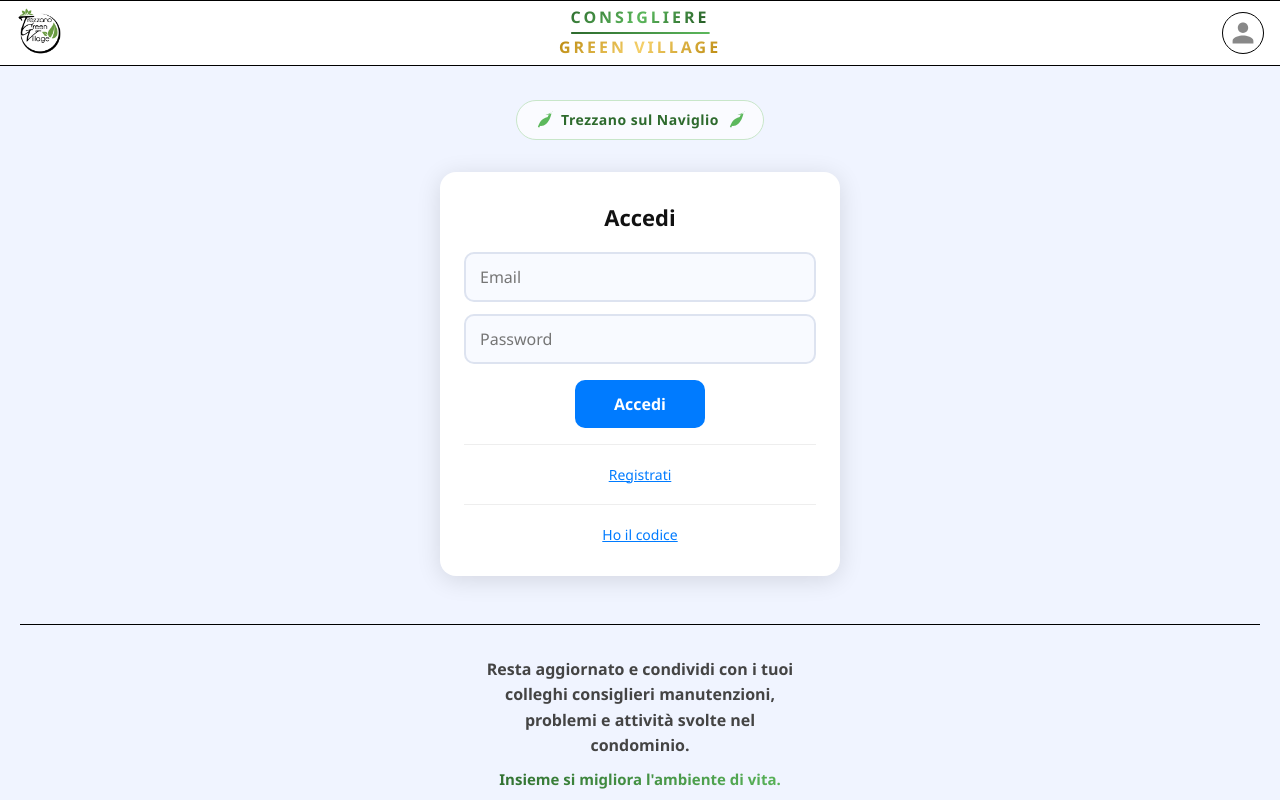
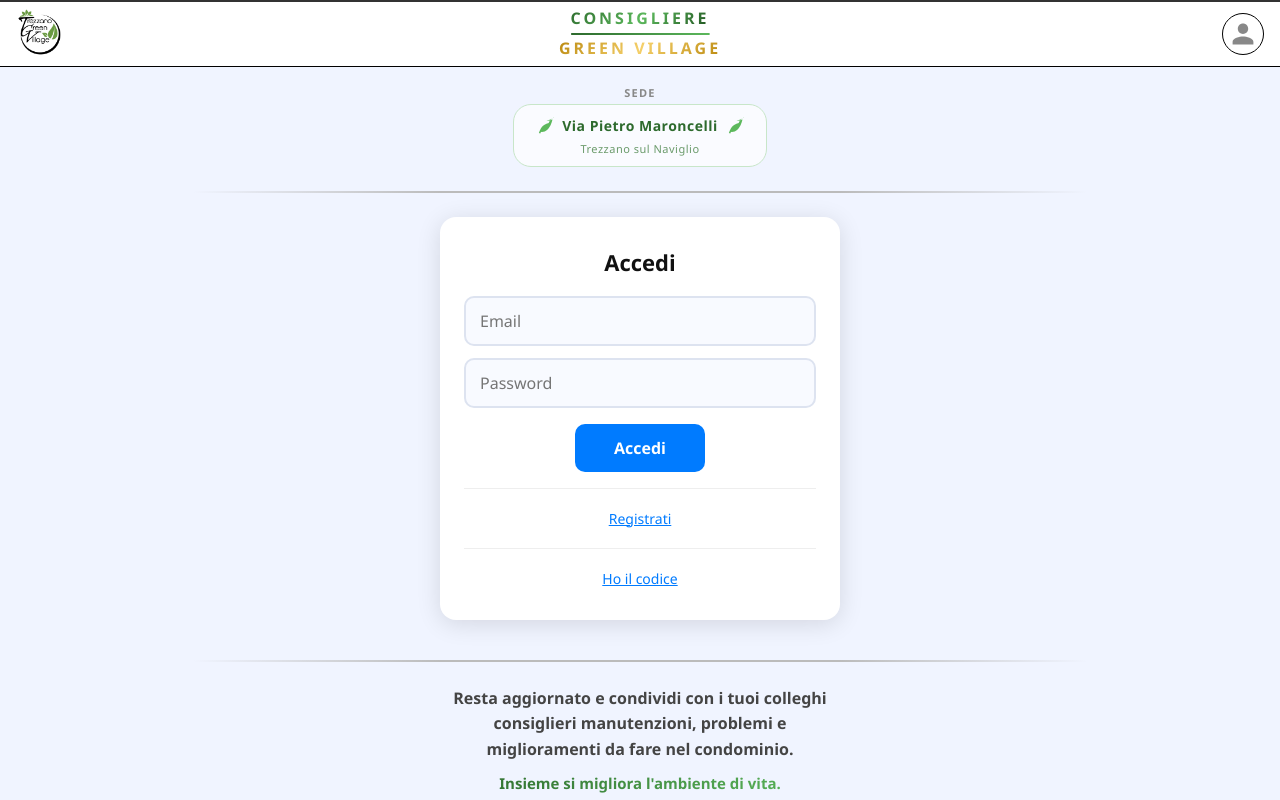
Before and after one commit to SimoAlbi28/green-village-app, a React (Vite) app: page / in a window 1280 px wide. Built offline with nearby package versions, Linux system fonts and the light colour scheme.

Commit message:
feat: enhance authentication pages with location badges and improved layout

```diff
--- a/src/App.css
+++ b/src/App.css
@@ -63,6 +63,7 @@
 
 .auth-navbar {
   z-index: 300;
+  border-top: 2px solid #333;
 }
 
 .navbar-guest-icon {
@@ -130,7 +131,7 @@ body {
   padding: 15px;
   padding-left: max(15px, env(safe-area-inset-left));
   padding-right: max(15px, env(safe-area-inset-right));
-  padding-top: calc(64px + env(safe-area-inset-top) + 20px);
+  padding-top: calc(80px + env(safe-area-inset-top) + 20px);
   padding-bottom: max(20px, env(safe-area-inset-bottom));
   max-width: 480px;
   width: 100%;
@@ -356,7 +357,7 @@ body {
   padding: 15px;
   padding-left: max(15px, env(safe-area-inset-left));
   padding-right: max(15px, env(safe-area-inset-right));
-  padding-top: calc(64px + env(safe-area-inset-top) + 20px);
+  padding-top: calc(80px + env(safe-area-inset-top) + 20px);
   padding-bottom: max(15px, env(safe-area-inset-bottom));
   margin: 0 auto;
   max-width: 480px;
@@ -1265,7 +1266,7 @@ button {
   font-size: 16px;
   color: #444;
   text-align: center;
-  max-width: 320px;
+  max-width: 380px;
   line-height: 1.6;
   margin: 0;
   font-weight: 700;
@@ -1300,17 +1301,40 @@ button {
 
 .auth-welcome-badge {
   display: flex;
-  align-items: center;
-  gap: 8px;
+  flex-direction: column;
+  align-items: center;
+  gap: 2px;
   background: rgba(255,255,255,0.7);
   border: 1px solid #c8e6c9;
-  border-radius: 24px;
-  padding: 8px 18px;
+  border-radius: 18px;
+  padding: 10px 22px 8px;
   font-size: 14px;
   font-weight: 700;
   color: #2d6a2d;
   letter-spacing: 0.5px;
-  margin: 16px 0 32px;
+  margin: 2px 0 20px;
+}
+
+.auth-badge-label {
+  font-size: 11px;
+  font-weight: 600;
+  color: #888;
+  text-transform: uppercase;
+  letter-spacing: 1.2px;
+  margin: 0;
+}
+
+.auth-badge-main {
+  display: flex;
+  align-items: center;
+  gap: 8px;
+}
+
+.auth-badge-sub {
+  font-size: 11px;
+  font-weight: 500;
+  color: #6a9a6a;
+  margin-top: 1px;
 }
 
 .auth-card {
@@ -1425,9 +1449,11 @@ button {
 
 .auth-divider-line {
   border: none;
-  border-top: 1px solid #000;
-  margin: 48px 0 32px;
-  width: 100%;
+  border-top: 2px solid #bbb;
+  border-image: linear-gradient(to right, transparent 5%, #bbb 30%, #bbb 70%, transparent 95%) 1;
+  margin: 4px 0 24px;
+  width: 80%;
+  align-self: center;
 }
 
 /* Logout bar above title */
--- a/src/pages/LoginPage.tsx
+++ b/src/pages/LoginPage.tsx
@@ -36,11 +36,16 @@ export default function LoginPage({ onGoToRegister, onGoToVerify }: LoginPagePro
 
   return (
     <div className="auth-page">
+      <div className="auth-badge-label">Sede</div>
       <div className="auth-welcome-badge">
-        <svg width="18" height="18" viewBox="0 0 24 24" fill="#5cb85c"><path d="M17 8C8 10 5.9 16.17 3.82 21.34L5.71 22l1-2.3A4.49 4.49 0 0 0 8 20C19 20 22 3 22 3c-1 2-8 2-8 2 8-2 12-6 12-6S17.5 4.5 17 8z"/></svg>
-        <span>Trezzano sul Naviglio</span>
-        <svg width="18" height="18" viewBox="0 0 24 24" fill="#5cb85c"><path d="M17 8C8 10 5.9 16.17 3.82 21.34L5.71 22l1-2.3A4.49 4.49 0 0 0 8 20C19 20 22 3 22 3c-1 2-8 2-8 2 8-2 12-6 12-6S17.5 4.5 17 8z"/></svg>
+        <div className="auth-badge-main">
+          <svg width="18" height="18" viewBox="0 0 24 24" fill="#5cb85c"><path d="M17 8C8 10 5.9 16.17 3.82 21.34L5.71 22l1-2.3A4.49 4.49 0 0 0 8 20C19 20 22 3 22 3c-1 2-8 2-8 2 8-2 12-6 12-6S17.5 4.5 17 8z"/></svg>
+          <span>Via Pietro Maroncelli</span>
+          <svg width="18" height="18" viewBox="0 0 24 24" fill="#5cb85c"><path d="M17 8C8 10 5.9 16.17 3.82 21.34L5.71 22l1-2.3A4.49 4.49 0 0 0 8 20C19 20 22 3 22 3c-1 2-8 2-8 2 8-2 12-6 12-6S17.5 4.5 17 8z"/></svg>
+        </div>
+        <div className="auth-badge-sub">Trezzano sul Naviglio</div>
       </div>
+      <hr className="auth-divider-line" />
       <div className="auth-card">
         <h2 className="auth-card-title">Accedi</h2>
         {error && <p className="auth-error">{error}</p>}
@@ -73,9 +78,9 @@ export default function LoginPage({ onGoToRegister, onGoToVerify }: LoginPagePro
           Ho il codice
         </button>
       </div>
-      <hr className="auth-divider-line" />
+      <hr className="auth-divider-line" style={{ marginTop: '40px' }} />
       <p className="auth-tagline">
-        Resta aggiornato e condividi con i tuoi colleghi consiglieri manutenzioni, problemi e attività svolte nel condominio.<br />
+        Resta aggiornato e condividi con i tuoi colleghi consiglieri manutenzioni, problemi e miglioramenti da fare nel condominio.<br />
         <span>Insieme si migliora l'ambiente di vita.</span>
       </p>
     </div>
--- a/src/pages/RegisterPage.tsx
+++ b/src/pages/RegisterPage.tsx
@@ -57,7 +57,16 @@ export default function RegisterPage({ onGoToLogin, onGoToVerify }: RegisterPage
   if (success) {
     return (
       <div className="auth-page">
-        <img src="/logo-green-village.png" alt="Green Village" className="auth-logo" />
+        <div className="auth-badge-label">Sede</div>
+        <div className="auth-welcome-badge">
+          <div className="auth-badge-main">
+            <svg width="18" height="18" viewBox="0 0 24 24" fill="#5cb85c"><path d="M17 8C8 10 5.9 16.17 3.82 21.34L5.71 22l1-2.3A4.49 4.49 0 0 0 8 20C19 20 22 3 22 3c-1 2-8 2-8 2 8-2 12-6 12-6S17.5 4.5 17 8z"/></svg>
+            <span>Via Pietro Maroncelli</span>
+            <svg width="18" height="18" viewBox="0 0 24 24" fill="#5cb85c"><path d="M17 8C8 10 5.9 16.17 3.82 21.34L5.71 22l1-2.3A4.49 4.49 0 0 0 8 20C19 20 22 3 22 3c-1 2-8 2-8 2 8-2 12-6 12-6S17.5 4.5 17 8z"/></svg>
+          </div>
+          <div className="auth-badge-sub">Trezzano sul Naviglio</div>
+        </div>
+        <hr className="auth-divider-line" />
         <div className="auth-card">
           <h2 className="auth-card-title">Richiesta inviata!</h2>
           <p className="auth-info">
@@ -78,10 +87,16 @@ export default function RegisterPage({ onGoToLogin, onGoToVerify }: RegisterPage
 
   return (
     <div className="auth-page">
-      <p className="auth-tagline">
-        Resta aggiornato e condividi con i tuoi colleghi consiglieri manutenzioni, problemi e attività svolte nel condominio.<br />
-        <span>Insieme si migliora l'ambiente di vita.</span>
-      </p>
+      <div className="auth-badge-label">Sede</div>
+      <div className="auth-welcome-badge">
+        <div className="auth-badge-main">
+          <svg width="18" height="18" viewBox="0 0 24 24" fill="#5cb85c"><path d="M17 8C8 10 5.9 16.17 3.82 21.34L5.71 22l1-2.3A4.49 4.49 0 0 0 8 20C19 20 22 3 22 3c-1 2-8 2-8 2 8-2 12-6 12-6S17.5 4.5 17 8z"/></svg>
+          <span>Via Pietro Maroncelli</span>
+          <svg width="18" height="18" viewBox="0 0 24 24" fill="#5cb85c"><path d="M17 8C8 10 5.9 16.17 3.82 21.34L5.71 22l1-2.3A4.49 4.49 0 0 0 8 20C19 20 22 3 22 3c-1 2-8 2-8 2 8-2 12-6 12-6S17.5 4.5 17 8z"/></svg>
+        </div>
+        <div className="auth-badge-sub">Trezzano sul Naviglio</div>
+      </div>
+      <hr className="auth-divider-line" />
       <div className="auth-card">
         <h2 className="auth-card-title">Registrazione</h2>
         <p className="auth-info">Verrai verificato prima di ricevere il codice di accesso.</p>
--- a/src/pages/VerifyPage.tsx
+++ b/src/pages/VerifyPage.tsx
@@ -6,7 +6,11 @@ interface VerifyPageProps {
 }
 
 export default function VerifyPage({ onGoToLogin }: VerifyPageProps) {
+  const hasSession = !!(sessionStorage.getItem('reg_email') && sessionStorage.getItem('reg_password'))
+
   const [code, setCode] = useState('')
+  const [email, setEmail] = useState('')
+  const [password, setPassword] = useState('')
   const [loading, setLoading] = useState(false)
   const [error, setError] = useState('')
   const [success, setSuccess] = useState(false)
@@ -17,11 +21,17 @@ export default function VerifyPage({ onGoToLogin }: VerifyPageProps) {
       return
     }
 
-    // Recupera email e password salvate durante la registrazione
-    const savedEmail = sessionStorage.getItem('reg_email')
-    const savedPassword = sessionStorage.getItem('reg_password')
-    if (!savedEmail || !savedPassword) {
-      setError('Sessione scaduta. Torna al login e registrati di nuovo.')
+    // Se non ha la sessione, servono email e password dal form
+    const useEmail = hasSession ? sessionStorage.getItem('reg_email')! : email.trim().toLowerCase()
+    const usePassword = hasSession ? sessionStorage.getItem('reg_password')! : password
+
+    if (!useEmail || !usePassword) {
+      setError('Inserisci email e password.')
+      return
+    }
+
+    if (!hasSession && usePassword.length < 6) {
+      setError('La password deve essere di almeno 6 caratteri.')
       return
     }
 
@@ -42,7 +52,14 @@ export default function VerifyPage({ onGoToLogin }: VerifyPageProps) {
       return
     }
 
-    // 2. Recupera nome/cognome dalla registrazione pendente usando l'email dal codice
+    // Verifica che l'email corrisponda a quella del codice invito
+    if (useEmail !== invite.email) {
+      setError('L\'email inserita non corrisponde al codice.')
+      setLoading(false)
+      return
+    }
+
+    // 2. Recupera nome/cognome dalla registrazione pendente
     const { data: pending } = await supabase
       .from('pending_registrations')
       .select('nome, cognome')
@@ -53,8 +70,8 @@ export default function VerifyPage({ onGoToLogin }: VerifyPageProps) {
 
     // 3. Crea l'utente in Supabase Auth
     const { data: signUpData, error: signUpErr } = await supabase.auth.signUp({
-      email: savedEmail,
-      password: savedPassword,
+      email: useEmail,
+      password: usePassword,
     })
 
     if (signUpErr || !signUpData.user) {
@@ -69,17 +86,17 @@ export default function VerifyPage({ onGoToLogin }: VerifyPageProps) {
       nome: pending?.nome || '',
       cognome: pending?.cognome || '',
       palazzina: invite.palazzina,
-      email: savedEmail,
+      email: useEmail,
     })
 
     // 5. Elimina il codice (monouso)
     await supabase.from('invite_codes').delete().eq('id', invite.id)
 
-    // 6. Aggiorna lo status della registrazione pendente e pulisci sessione
+    // 6. Aggiorna lo status della registrazione pendente
     await supabase
       .from('pending_registrations')
       .update({ status: 'approved' })
-      .eq('email', savedEmail)
+      .eq('email', useEmail)
     sessionStorage.removeItem('reg_email')
     sessionStorage.removeItem('reg_password')
 
@@ -90,10 +107,6 @@ export default function VerifyPage({ onGoToLogin }: VerifyPageProps) {
   if (success) {
     return (
       <div className="auth-page">
-        <p className="auth-tagline">
-        Resta aggiornato e condividi con i tuoi colleghi consiglieri manutenzioni, problemi e attività svolte nel condominio.<br />
-        <span>Insieme si migliora l'ambiente di vita.</span>
-      </p>
         <div className="auth-card">
           <h2 className="auth-card-title">Quasi fatto!</h2>
           <p className="auth-info">
@@ -110,13 +123,43 @@ export default function VerifyPage({ onGoToLogin }: VerifyPageProps) {
 
   return (
     <div className="auth-page">
-      <img src="/logo-green-village.png" alt="Green Village" className="auth-logo" />
+      <div className="auth-badge-label">Sede</div>
+      <div className="auth-welcome-badge">
+        <div className="auth-badge-main">
+          <svg width="18" height="18" viewBox="0 0 24 24" fill="#5cb85c"><path d="M17 8C8 10 5.9 16.17 3.82 21.34L5.71 22l1-2.3A4.49 4.49 0 0 0 8 20C19 20 22 3 22 3c-1 2-8 2-8 2 8-2 12-6 12-6S17.5 4.5 17 8z"/></svg>
+          <span>Via Pietro Maroncelli</span>
+          <svg width="18" height="18" viewBox="0 0 24 24" fill="#5cb85c"><path d="M17 8C8 10 5.9 16.17 3.82 21.34L5.71 22l1-2.3A4.49 4.49 0 0 0 8 20C19 20 22 3 22 3c-1 2-8 2-8 2 8-2 12-6 12-6S17.5 4.5 17 8z"/></svg>
+        </div>
+        <div className="auth-badge-sub">Trezzano sul Naviglio</div>
+      </div>
+      <hr className="auth-divider-line" />
       <div className="auth-card">
         <h2 className="auth-card-title">Completa registrazione</h2>
         <p className="auth-info">
-          Inserisci il codice ricevuto via email e scegli la tua password.
+          {hasSession
+            ? 'Inserisci il codice ricevuto via email.'
+            : 'Inserisci la tua email, scegli una password e inserisci il codice ricevuto.'}
         </p>
         {error && <p className="auth-error">{error}</p>}
+        {!hasSession && (
+          <>
+            <input
+              className="auth-input"
+              type="email"
+              placeholder="Email"
+              value={email}
+              onChange={(e) => setEmail(e.target.value)}
+            />
+            <input
+              className="auth-input"
+              type="password"
+              placeholder="Password"
+              value={password}
+              onChange={(e) => setPassword(e.target.value)}
+              autoComplete="new-password"
+            />
+          </>
+        )}
         <input
           className="auth-input"
           type="text"
@@ -130,7 +173,7 @@ export default function VerifyPage({ onGoToLogin }: VerifyPageProps) {
         <button
           className="auth-btn-primary"
           onClick={handleVerify}
-          disabled={loading || !code.trim()}
+          disabled={loading || !code.trim() || (!hasSession && (!email.trim() || !password))}
           style={{ display: 'block', margin: '4px auto 0' }}
         >
           {loading ? 'Verifica in corso...' : 'Completa registrazione'}
```
